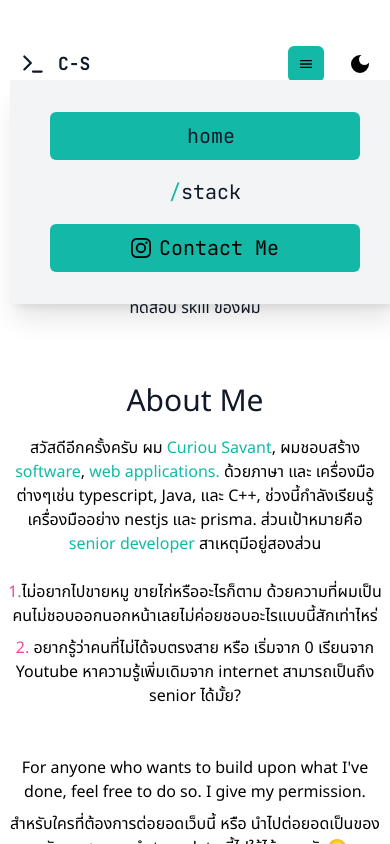
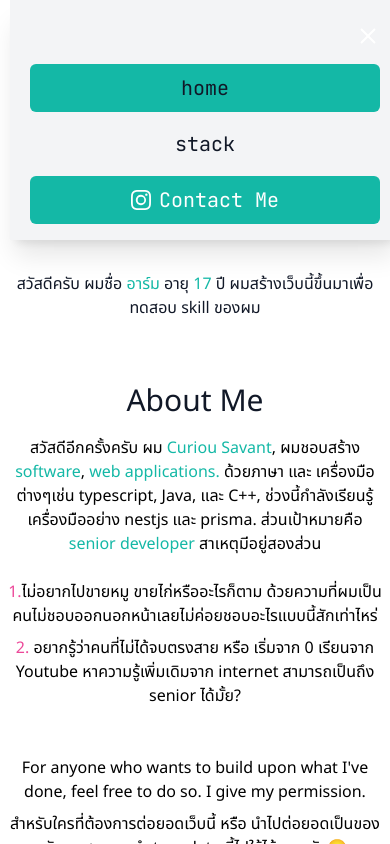
Before and after one commit to CuriousSavant/next-portfolio, a Next.js app: page / in a window 390 px wide. Both pictures are taken after a click on the button 306 px from the left and 64 px from the top of the page. Shown: the top 844 px of the page. Built offline with nearby package versions, Linux system fonts and the light colour scheme.

Commit message:
change toggle menu

```diff
--- a/components/Navbar.tsx
+++ b/components/Navbar.tsx
@@ -5,8 +5,8 @@ import { MdMenu, MdDarkMode, MdLightMode } from 'react-icons/md';
 import { BsInstagram } from 'react-icons/bs';
 import Link from 'next/link';
 import { motion, AnimatePresence } from 'framer-motion';
-import Highlight from './Highlight';
 import Logo from './logo';
+import { CgClose } from 'react-icons/cg';
 
 const navLinks = [
   {
@@ -85,9 +85,9 @@ const Navbar = () => {
           <motion.button
             className='ml-4 p-2 rounded-full dark:bg-gray-200 dark:hover:bg-gray-300'
             onClick={toggleTheme}
-            whileHover={{ scale: 1.1 }} // แอนิเมชันเมื่อ hover
-            animate={{ rotate: theme === 'light' ? 0 : 180 }} // แอนิเมชันหมุน
-            transition={{ duration: 0.5 }} // กำหนดระยะเวลาของแอนิเมชัน
+            whileHover={{ scale: 1.1 }}
+            animate={{ rotate: theme === 'light' ? 0 : 180 }}
+            transition={{ duration: 0.5 }}
           >
             {theme === 'light' ? <MdDarkMode size={24} /> : <MdLightMode size={24} />}
           </motion.button>
@@ -103,7 +103,7 @@ const Navbar = () => {
 const MobileDropDown = ({ currentPage, onLinkClick, closeDropdown }: { currentPage: string, onLinkClick: (href: string) => void, closeDropdown: () => void }) => {
   return (
     <motion.div
-      className="fixed top-20 w-screen px-10 py-8
+      className="fixed top-0 w-screen px-5 py-4
       flex flex-col overflow-y-scroll bg-gray-100
       dark:bg-gray-900 shadow-xl space-y-2"
       initial={{ opacity: 0, y: -20 }}
@@ -111,11 +111,14 @@ const MobileDropDown = ({ currentPage, onLinkClick, closeDropdown }: { currentPa
       exit={{ opacity: 0, y: -20 }}
       transition={{ duration: 0.3 }}
     >
+      <motion.span onClick={closeDropdown} className='cursor-pointer flex py-2 justify-end'>
+        <CgClose className='text-white text-2xl' />
+      </motion.span>
       {navLinks.map((link, key) => {
         if (!link.open) return null;
         return (
           <motion.div
-            className={`hover:cursor-pointer hover:bg-gray-800 text-center py-2.5 rounded-md ${currentPage === link.href ? 'bg-teal-500 hover:bg-teal-400' : ''}`}
+            className={`hover:cursor-pointer text-center py-2.5 rounded-md ${currentPage === link.href ? 'bg-teal-500 hover:bg-teal-400' : ''}`}
             onClick={() => {
               onLinkClick(link.href);
               window.location.href = link.href;
@@ -125,7 +128,6 @@ const MobileDropDown = ({ currentPage, onLinkClick, closeDropdown }: { currentPa
             whileHover={{ y: -5 }}
           >
             <p className="text-gray-900 dark:text-white text-xl">
-              <Highlight>/</Highlight>
               {link.name}
             </p>
           </motion.div>
@@ -140,11 +142,11 @@ const MobileDropDown = ({ currentPage, onLinkClick, closeDropdown }: { currentPa
         }}
         onClick={() => {
           window.location.href = 'https://www.instagram.com/junior_dev175/';
-          closeDropdown(); // Close dropdown after clicking link
+          closeDropdown();
         }}
       >
-        <BsInstagram className='mr-2' />
-        <p className="text-epic-black">Contact Me</p>
+        <BsInstagram className='mr-2 text-white' />
+        <p className="text-white">Contact Me</p>
       </motion.div>
     </motion.div>
   );
```
